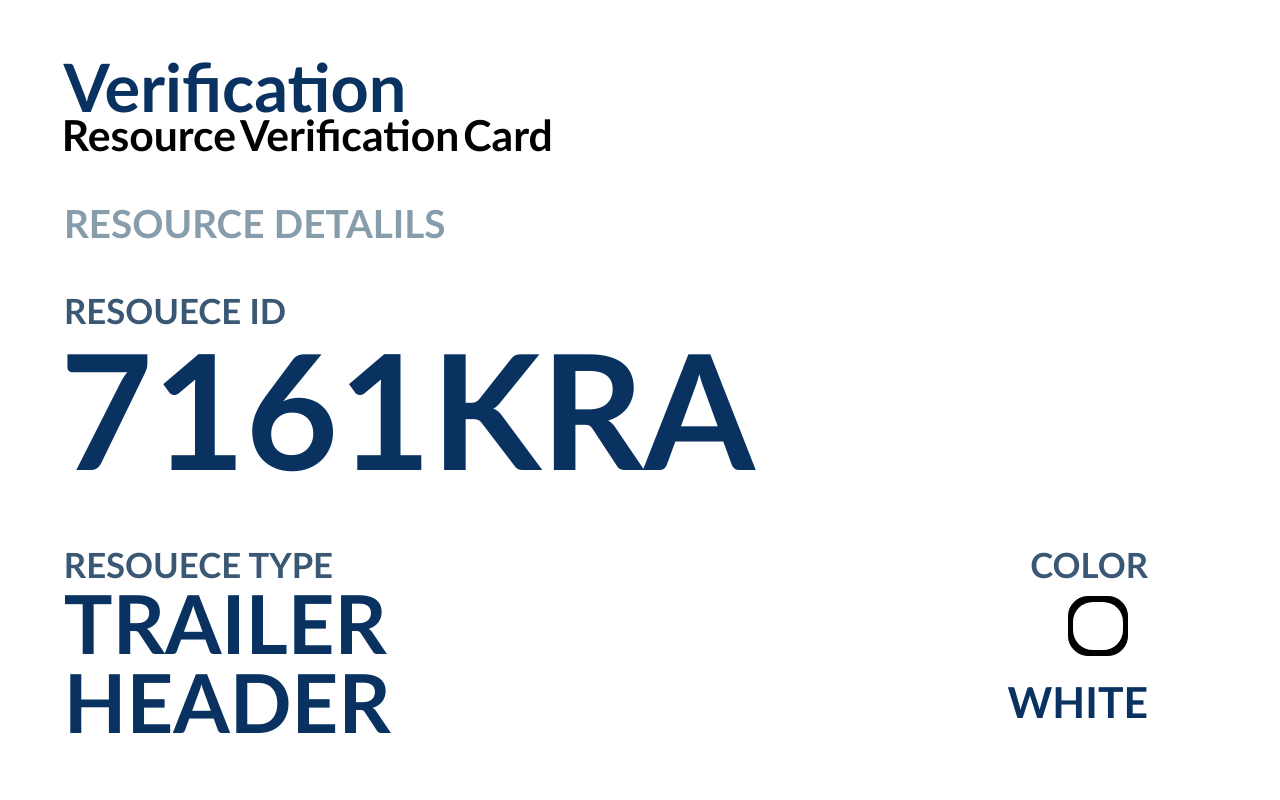
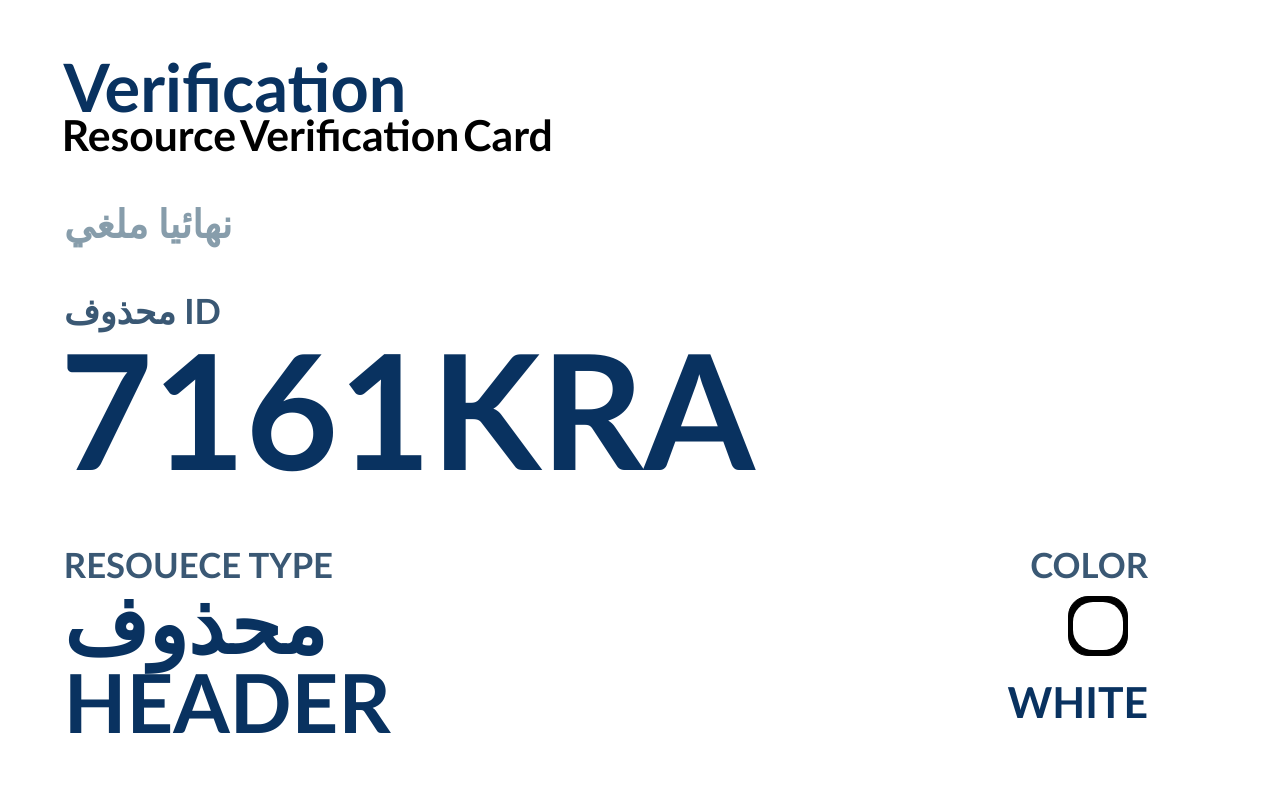
Before and after one commit to neom-sa-s-com-ID/7161KRA, a plain HTML site: page index.html in a window 1280 px wide. Shown: the top 800 px of the page. Drawn offline with Linux system fonts and the light colour scheme.

Commit message:
Update index.html

```diff
--- a/index.html
+++ b/index.html
@@ -148,11 +148,11 @@
                 <span class="ammerrrr"><b>Card</b></span>
             </p>
             <p style="color: #879dab; margin-top:20.1pt; margin-left:2.3pt; text-indent:0.65pt; line-height:50.2pt">
-                <span class="ammerrr33r floatl"><b>RESOURCE DETALILS</b></span>
+                <span class="ammerrr33r floatl"><b>نهائيا ملغي</b></span>
             </p>
             <div></div>
             <p style="color: #3a5874; margin-top:70.9pt; margin-left:2.3pt; text-indent:0.65pt; line-height:80.2pt">
-                <span class="ammerrr33r1 floatl"><b>RESOUECE ID</b></span>
+                <span class="ammerrr33r1 floatl"><b>محذوف ID</b></span>
             </p>
             <p style="color:#093260;margin-top:152.75pt;/* margin-left:5.2pt; */text-align:justify;line-height: 62.75pt;">
                 <span style="font-family:Calibri; font-size:120pt"><b>7161KRA</b></span>
@@ -162,7 +162,7 @@
                 <span class="ammerrr33r1 floatr"><b>COLOR</b></span>
             </p>
             <p style="color:#093260;margin-top:66.75pt; margin-left:2.9pt; line-height:40pt">
-                <span class="ammerrr33r11 floatl"><b>TRAILER</b></span>
+                <span class="ammerrr33r11 floatl"><b>محذوف</b></span>
                 <span class="ammerrr33r11 floatr">
                 <b><div class="container floatr" style="margin-right: 20px;">
                     <input type="color" value="#ffffff" id="style1">
```
